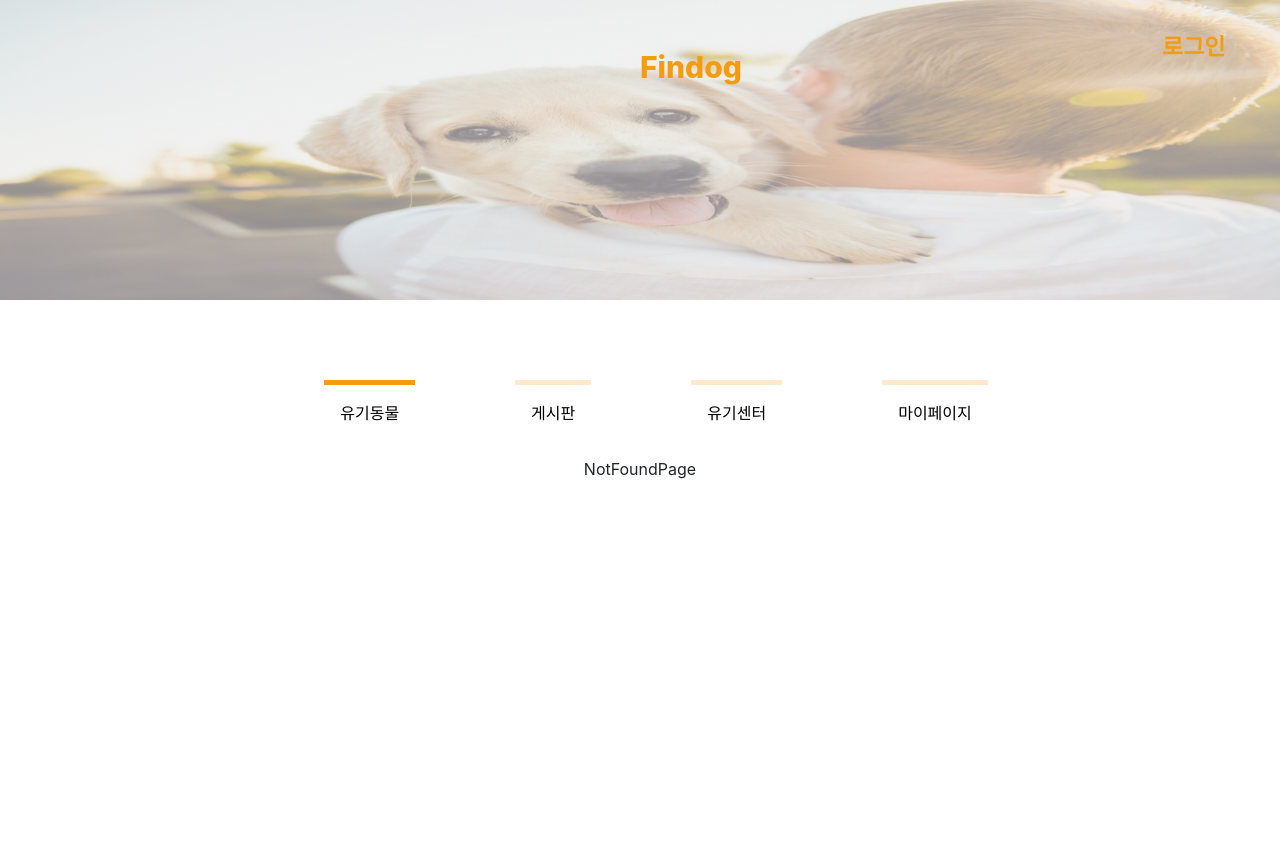
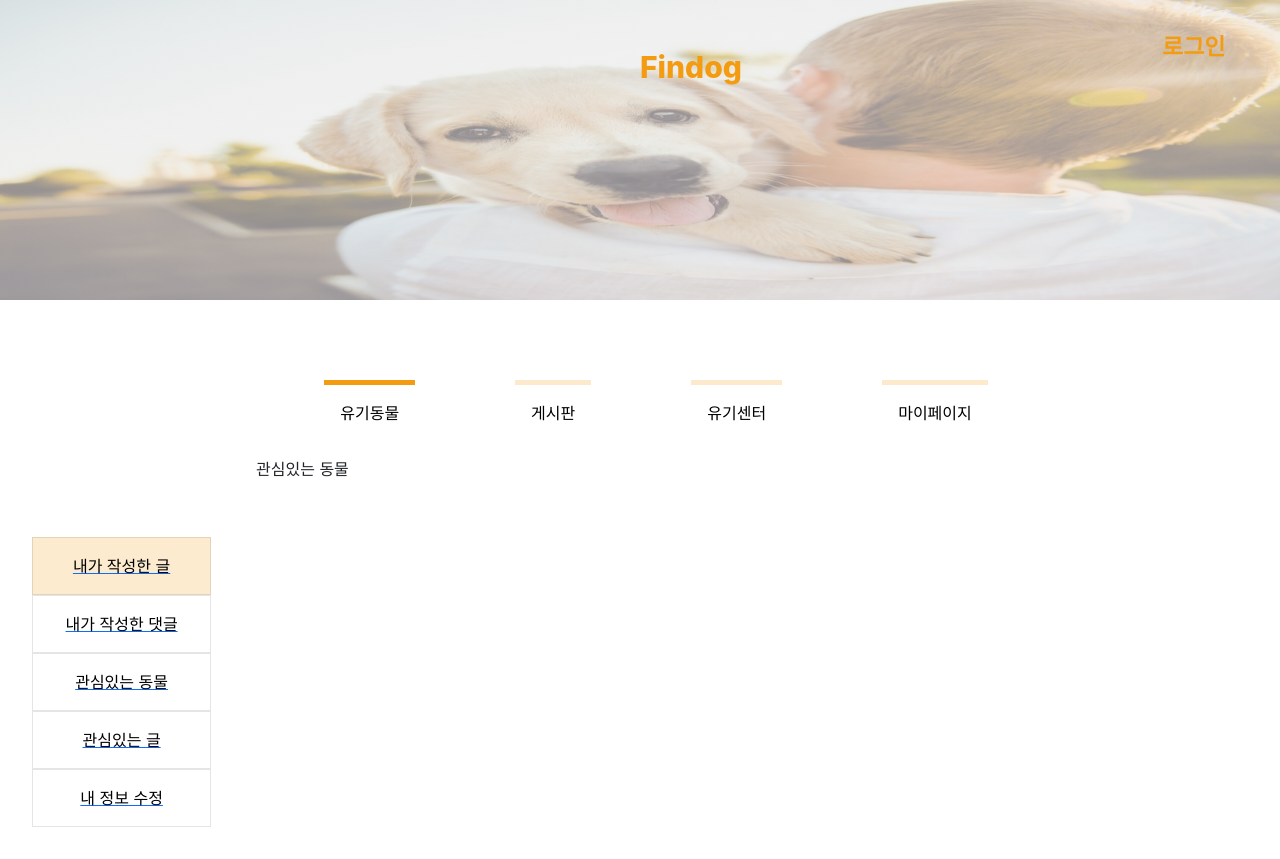
Before and after one commit to jyeonpark/Findog_Front, a React (Create React App) app: page /mypage/my_interested_animal in a window 1280 px wide. Before the commit the page ends 800 px from the top, so only its background shows below. Built offline with nearby package versions, Linux system fonts and the light colour scheme.

Commit message:
feat: 마이페이지 tab 설정, 탭 클릭시 라우터 링크로 이동
마이페이지 탭, 라우터 설정으로 구조화

```diff
--- a/src/App.js
+++ b/src/App.js
@@ -3,7 +3,6 @@ import { BrowserRouter, Routes, Route } from "react-router-dom";
 import "./App.css";
 import Header from "./components/Header";
 import Tab from "./components/Tab";
-import { Main } from "./pages/Main";
 import Login from "./pages/Login";
 import { NotFound } from "./pages/NotFound";
 import SignUp from "./pages/SignUp";
@@ -34,7 +33,7 @@ function App() {
           <Route path="/" element={<AbandonedAnimal />}></Route>
           <Route path="/board" element={<Board />}></Route>
           <Route path="*" element={<NotFound />}></Route>
-          <Route path="/mypage" element={<MyPage />}></Route>
+          <Route path="/mypage/*" element={<MyPage />}></Route>
           <Route path="/signup" element={<SignUp />}></Route>
           <Route path="/board/edit" element={<BoardEditor />}></Route>
           <Route path="/login" element={<Login />}></Route>
--- /dev/null
+++ b/src/components/EditMyInfo.js
@@ -0,0 +1,9 @@
+import React, { Component } from "react";
+
+function EditMyInfo() {
+  return (
+    <div>내 정보 수정</div>
+  );
+}
+
+export default EditMyInfo;
--- /dev/null
+++ b/src/components/MyBoard.js
@@ -0,0 +1,9 @@
+import React, { Component } from "react";
+
+function MyBoard() {
+  return (
+    <div>내가 작성한 글</div>
+  );
+}
+
+export default MyBoard;
--- /dev/null
+++ b/src/components/MyComment.js
@@ -0,0 +1,9 @@
+import React, { Component } from "react";
+
+function MyComment() {
+  return (
+    <div>내가 작성한 댓글</div>
+  );
+}
+
+export default MyComment;
--- /dev/null
+++ b/src/components/MyInterestedAnimal.js
@@ -0,0 +1,9 @@
+import React, { Component } from "react";
+
+function MyInterestedAnimal() {
+  return (
+    <div>관심있는 동물</div>
+  );
+}
+
+export default MyInterestedAnimal;
--- /dev/null
+++ b/src/components/MyInterestedBoard.js
@@ -0,0 +1,9 @@
+import React, { Component } from "react";
+
+function MyInterestedBoard() {
+  return (
+    <div>관심있는 글</div>
+  );
+}
+
+export default MyInterestedBoard;
--- /dev/null
+++ b/src/components/MyPageTab.js
@@ -0,0 +1,94 @@
+import React, { Component, useEffect, useState } from "react";
+import { Link } from "react-router-dom";
+import styled from "styled-components";
+
+const TabBar = styled.div`
+  background: transparent;
+  width: 20%;
+  margin-bottom: 1rem;
+  white-space: nowrap;
+  margin-top: 80px;
+`;
+
+const TabUl = styled.ul``;
+
+const TabLi = styled.div`
+  font-size: 1rem;
+  font-weight: 300;
+  color: black;
+  width: 80%;
+  padding-top: 1rem;
+  padding-bottom: 1rem;
+  border-width: 1px;
+  border-style: solid;
+  border-color: rgb(0, 0, 0, 0.1);
+  cursor: pointer;
+  text-align: center;
+
+  &.active {
+    background-color: rgb(243, 156, 18, 0.2);
+  }
+`;
+
+function MyPageTab() {
+  const [menu, setMenu] = useState(1);
+
+  return (
+    <TabBar>
+      <TabUl>
+        <Link to="my_board">
+          <TabLi
+            className={menu === 1 ? "active" : ""}
+            onClick={() => {
+              setMenu(() => 1);
+            }}
+          >
+            내가 작성한 글
+          </TabLi>
+        </Link>
+        <Link to="my_comment">
+          <TabLi
+            className={menu === 2 ? "active" : ""}
+            onClick={() => {
+              setMenu(() => 2);
+            }}
+          >
+            내가 작성한 댓글
+          </TabLi>
+        </Link>
+        <Link to="my_interested_animal">
+          <TabLi
+            className={menu === 3 ? "active" : ""}
+            onClick={() => {
+              setMenu(() => 3);
+            }}
+          >
+            관심있는 동물
+          </TabLi>
+        </Link>
+        <Link to="my_interested_board">
+          <TabLi
+            className={menu === 4 ? "active" : ""}
+            onClick={() => {
+              setMenu(() => 4);
+            }}
+          >
+            관심있는 글
+          </TabLi>
+        </Link>
+        <Link to="edit_info">
+          <TabLi
+            className={menu === 5 ? "active" : ""}
+            onClick={() => {
+              setMenu(() => 5);
+            }}
+          >
+            내 정보 수정
+          </TabLi>
+        </Link>
+      </TabUl>
+    </TabBar>
+  );
+}
+
+export default MyPageTab;
--- a/src/pages/MyPage.js
+++ b/src/pages/MyPage.js
@@ -1,7 +1,34 @@
 import React, { Component } from "react";
+import { BrowserRouter, Routes, Route } from "react-router-dom";
+import MyPageTab from "../components/MyPageTab";
+import styled from "styled-components";
+import MyBoard from "./../components/MyBoard";
+import MyComment from "./../components/MyComment";
+import MyInterestedAnimal from "./../components/MyInterestedAnimal";
+import MyInterestedBoard from "./../components/MyInterestedBoard";
+import EditMyInfo from "./../components/EditMyInfo";
+
+const Container = styled.div`
+  width: 100%;
+  display: flex;
+  white-space: nowrap;
+`;
 
 function MyPage() {
-  return <div>마이페이지</div>;
+  return (
+
+      <Container>
+        <MyPageTab></MyPageTab>
+        <Routes>
+          <Route path="my_board" element={<MyBoard />}></Route>
+          <Route path="my_comment" element={<MyComment />}></Route>
+          <Route path="my_interested_animal" element={<MyInterestedAnimal />}></Route>
+          <Route path="my_interested_board" element={<MyInterestedBoard />}></Route>
+          <Route path="edit_info" element={<EditMyInfo />}></Route>
+        </Routes>
+      </Container>
+
+  );
 }
 
 export default MyPage;
```
